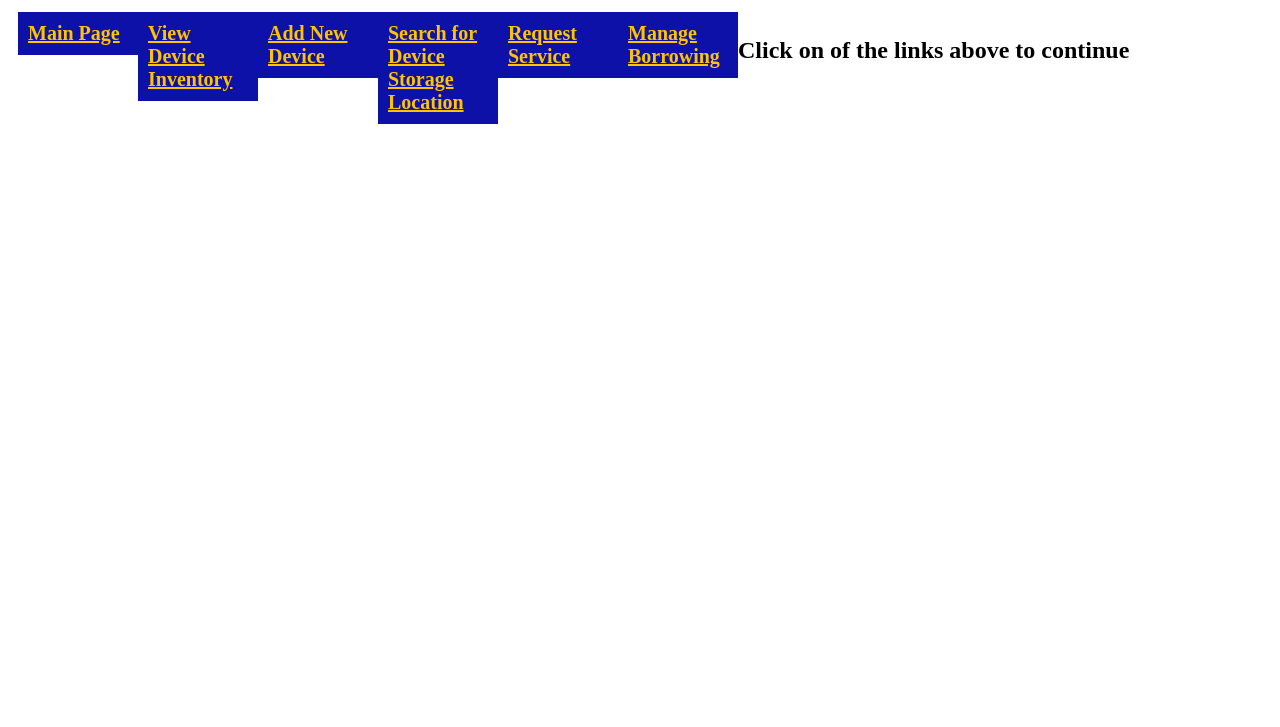
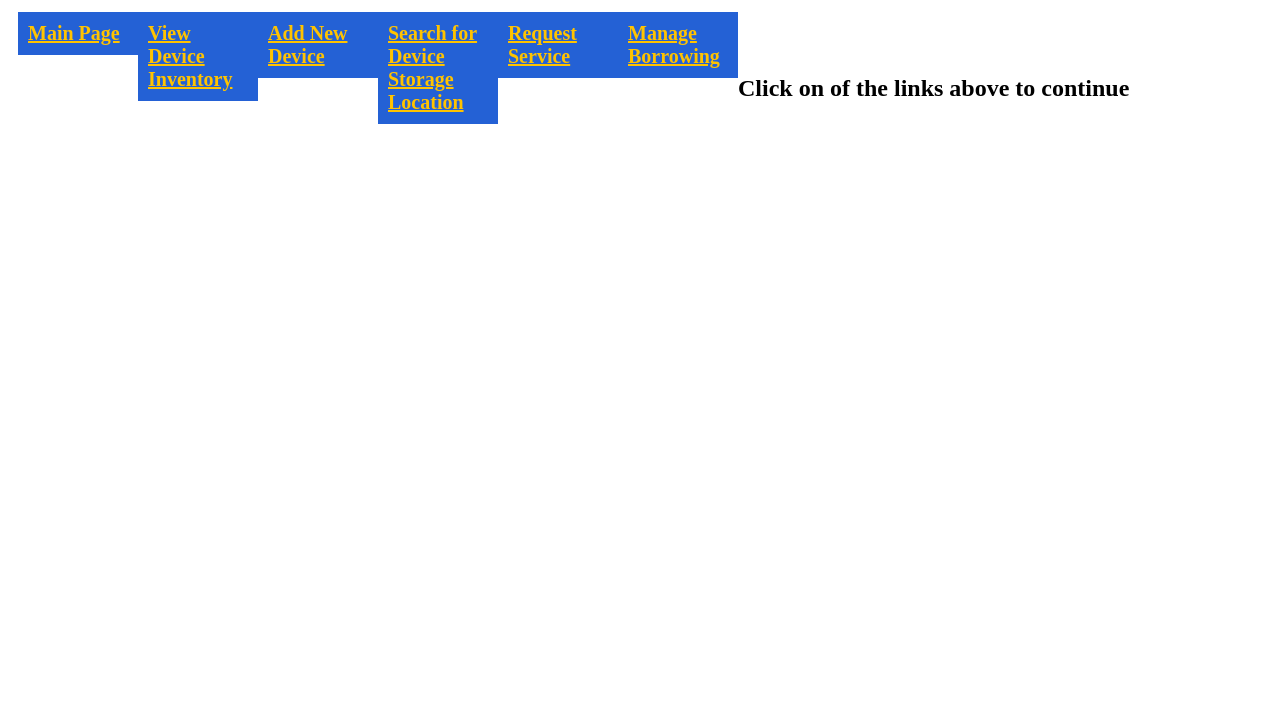
Before and after one commit to sortiz0997/seniorprojectwebpage, a plain HTML site: page EventoryDraft1.html in a window 1280 px wide. Shown: the part 73-800 px from the top of the page. Drawn offline with Linux system fonts and the light colour scheme.

Commit message:
styling navBar

```diff
--- a/EventoryDraft1.html
+++ b/EventoryDraft1.html
@@ -23,12 +23,17 @@
 		display: block;
 		width: 100px;
 		font: bold 20px "Avantgarde";
-		background: #0D11A7;
+		background: #2461D5;
 		padding: 10px;
 		color: #FFC300;
 	}
 	#navBar li a:hover{
 		background-color:  #FD69FF;
+	}
+	#break{
+		margin-top: 20px;
+		margin-bottom: 20px;
+
 	}
 </style>
 
@@ -46,6 +51,9 @@
 			<li id="borrowManage"><a href="./borrowManagement">Manage Borrowing</a></li>
 		</ul>
 	</div>
+	<div id="break">
+		<br/>
+	</div>
 	<div id="mainPage">
 		<h2> Click on of the links above to continue</h2>
 
```
